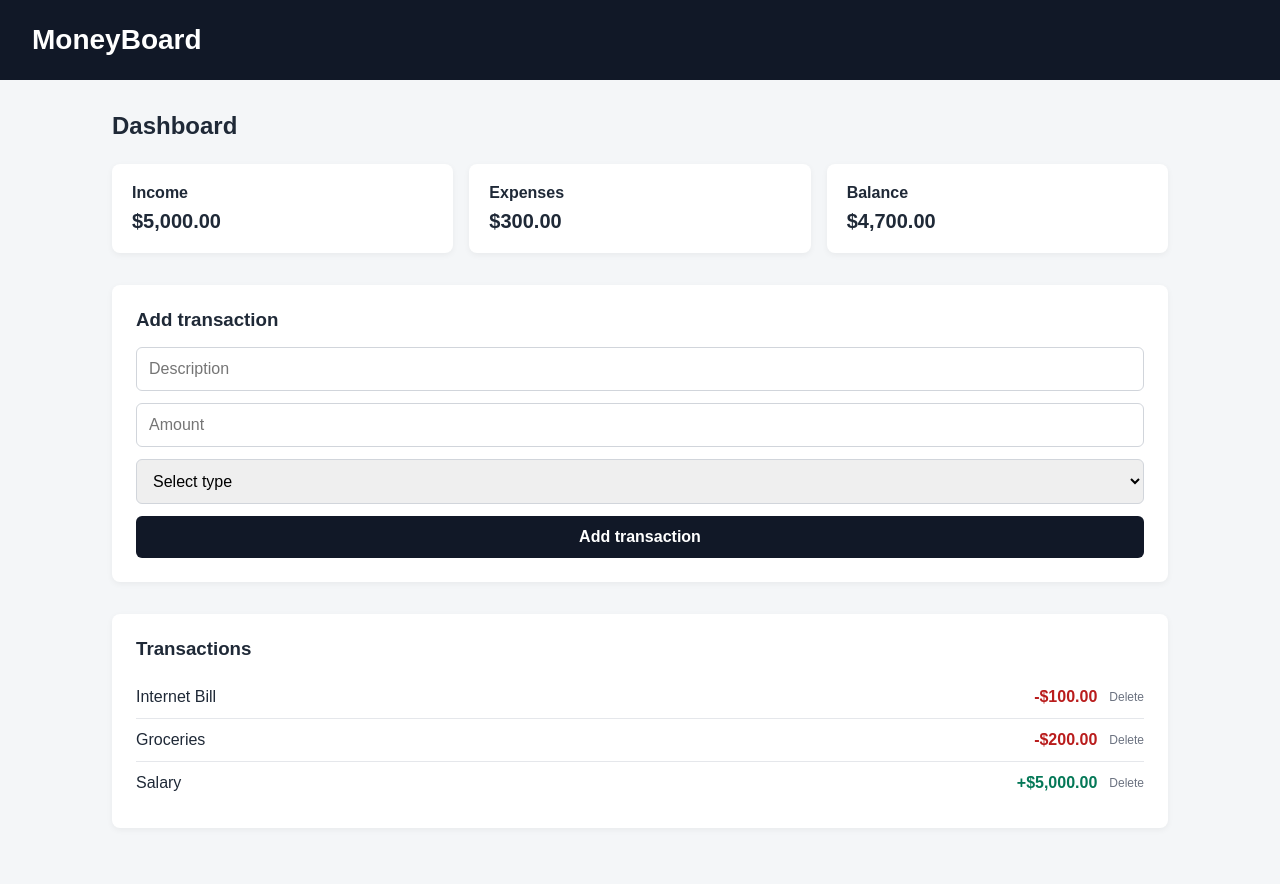
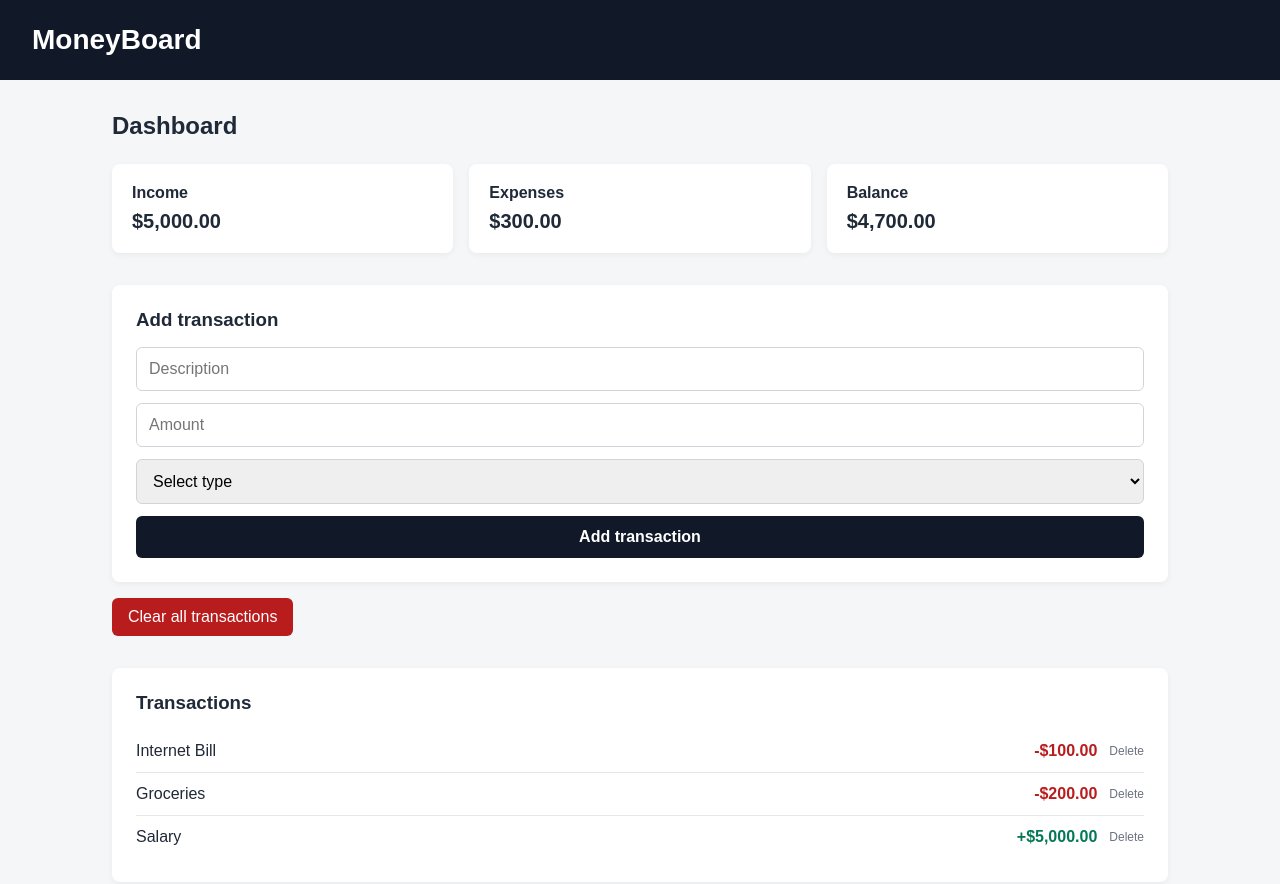
Before and after one commit to CaceresEly/MoneyBoard, a React (Vite) app: page / in a window 1280 px wide. Shown: the top 884 px of the page. Before the commit the page ends 860 px from the top, so only its background shows below. Built offline with nearby package versions, Linux system fonts and the light colour scheme.

Commit message:
feat: add clear all transactions action

```diff
--- a/src/index.css
+++ b/src/index.css
@@ -153,3 +153,17 @@ textarea {
   color: #6b7280;
   font-size: 14px;
 }
+
+.clear-button {
+  margin-top: 16px;
+  padding: 10px 16px;
+  border: none;
+  border-radius: 6px;
+  background-color: #b91c1c;
+  color: #ffffff;
+  cursor: pointer;
+}
+
+.clear-button:hover {
+  background-color: #991b1b;
+}
--- a/src/pages/Dashboard.jsx
+++ b/src/pages/Dashboard.jsx
@@ -51,6 +51,14 @@ function Dashboard() {
     )
   }
 
+  function handleClearTransactions() {
+    const confirmClear = window.confirm('Are you sure you want to delete all transactions?')
+
+    if (confirmClear) {
+      setTransactions([])
+    }
+  }
+
   return (
     <section>
       <h2>Dashboard</h2>
@@ -63,6 +71,10 @@ function Dashboard() {
 
       <TransactionForm onAddTransaction={handleAddTransaction} />
 
+      <button className="clear-button" onClick={handleClearTransactions}>
+        Clear all transactions
+      </button>
+
       <TransactionList
         transactions={transactions}
         onDeleteTransaction={handleDeleteTransaction}
```
